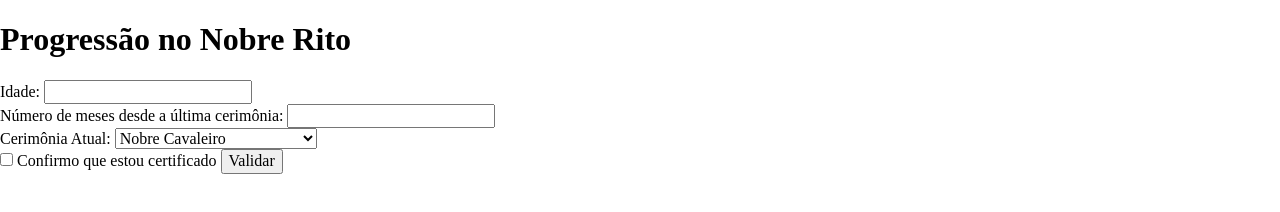
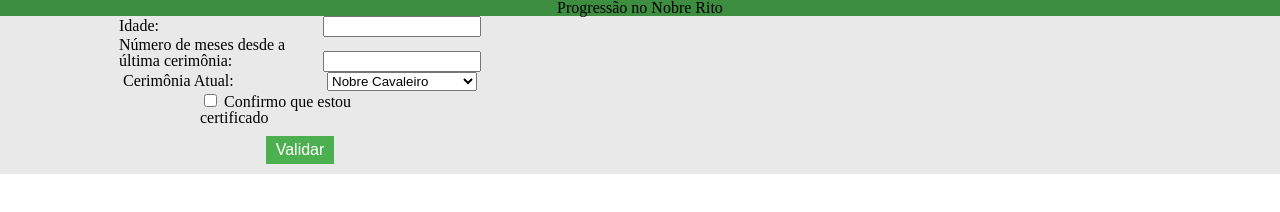
Before and after one commit to eneiasraul/cavalaria-ceara, a plain HTML site: page index.html in a window 1280 px wide. Drawn offline with nearby package versions, Linux system fonts and the light colour scheme.

Commit message:
Solucionando erro no stylesheet

```diff
--- a/index.html
+++ b/index.html
@@ -5,7 +5,7 @@
     <meta charset="UTF-8">
     <meta name="viewport" content="width=device-width, initial-scale=1.0">
     <title>Progressão no Nobre Rito</title>
-    <link rel="stylesheet" href="styles.css">
+    <link rel="stylesheet" href="style.css">
     <link rel="stylesheet" href="normalize.css">
   </head>
   <body>
--- a/normalize.css
+++ b/normalize.css
@@ -0,0 +1,47 @@
+/* Reset CSS */
+html, body, div, span, applet, object, iframe,
+h1, h2, h3, h4, h5, h6, p, blockquote, pre,
+a, abbr, acronym, address, big, cite, code,
+del, dfn, em, img, ins, kbd, q, s, samp,
+small, strike, strong, sub, sup, tt, var,
+b, u, i, center,
+dl, dt, dd, ol, ul, li,
+fieldset, form, label, legend,
+table, caption, tbody, tfoot, thead, tr, th, td {
+  margin: 0;
+  padding: 0;
+  border: 0;
+  font-size: 100%;
+  font: inherit;
+  vertical-align: baseline;
+}
+
+/* HTML5 display-role reset for older browsers */
+article, aside, details, figcaption, figure,
+footer, header, hgroup, menu, nav, section {
+  display: block;
+}
+
+body {
+  line-height: 1;
+}
+
+ol, ul {
+  list-style: none;
+}
+
+blockquote, q {
+  quotes: none;
+}
+
+blockquote:before, blockquote:after,
+q:before, q:after {
+  content: '';
+  content: none;
+}
+
+table {
+  border-collapse: collapse;
+  border-spacing: 0;
+}
+/* Fim Reset CSS */
--- a/style.css
+++ b/style.css
@@ -1,21 +1,18 @@
-body {
-    font-family:
-    background-repeat: no-repeat;
-    margin: 0;
-    padding: 0;
-    background-image: url(assets/background.jpg)
+.body {
+  font-family:
   }
-
+.container{
+  background-image: url(assets/background.jpg);
+}
   h1 {
     text-align: center;
+    background-color: #3e8e41;
   }
 
   form {
     display: flex;
     flex-direction: column;
     align-items: center;
-    margin: 20px auto;
-    padding: 10px;
     border: 1px solid black;
     max-width: 600px;
   }
```
